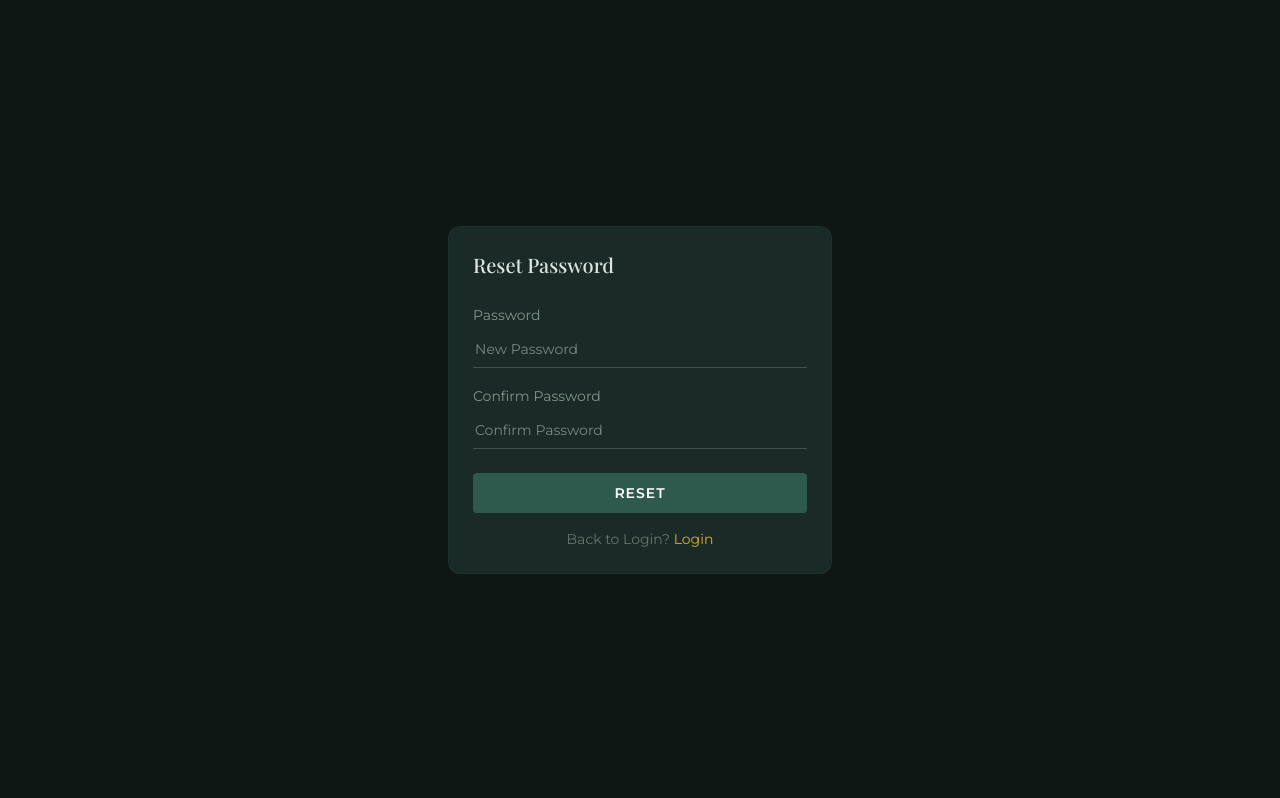
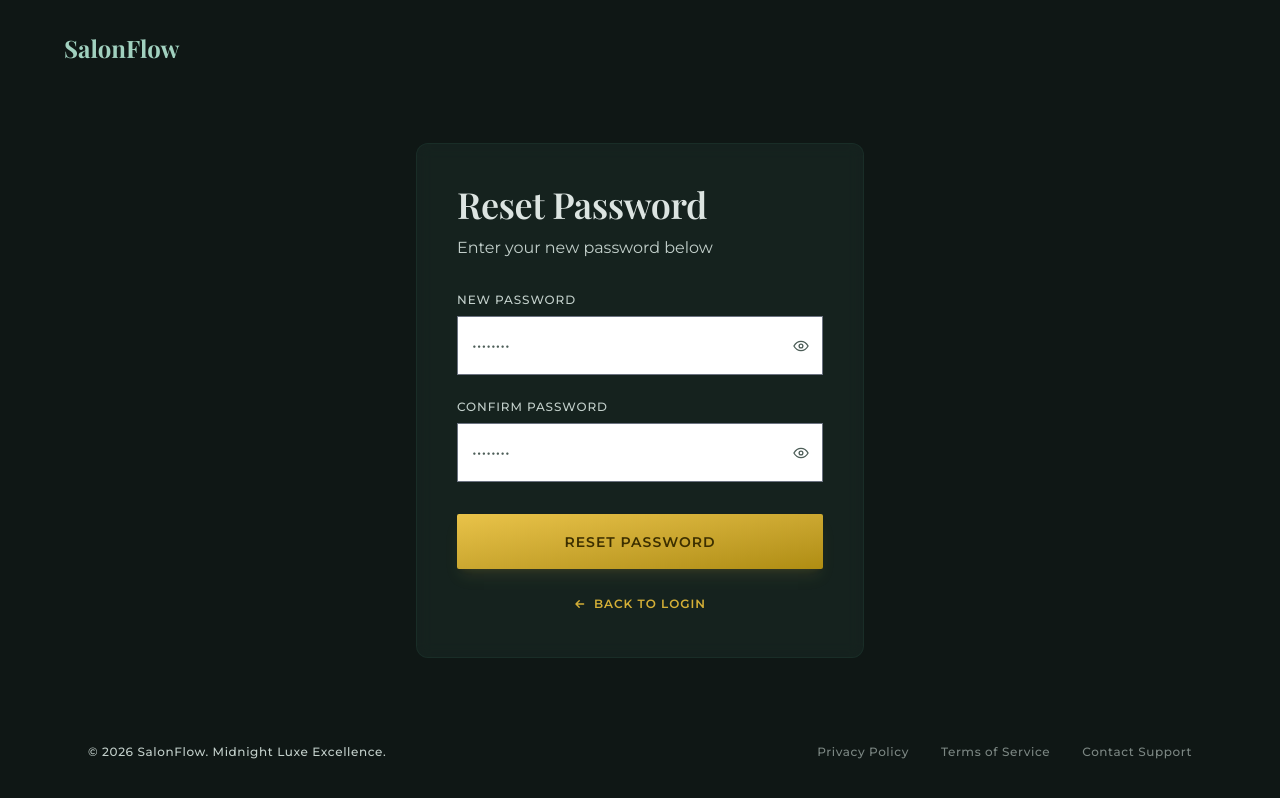
Before and after one commit to gokul-ravikumar/SALON, a React (Vite) app in the folder frontend/: page /reset-password in a window 1280 px wide. Built offline with nearby package versions, Linux system fonts and the light colour scheme.

Commit message:
feat: update ForgotPasswordPage and ResetPasswordPage to use LoginField component and enhance UI with icons

```diff
--- a/frontend/src/components/auth/LoginField.tsx
+++ b/frontend/src/components/auth/LoginField.tsx
@@ -10,9 +10,7 @@ export interface LoginFieldProps extends InputHTMLAttributes<HTMLInputElement> {
 
 /**
  * White-background input for the "Midnight Luxe" light-input redesign.
- * Shared by LoginPage and RegisterPage. AuthField's dark bottom-border
- * style still governs ForgotPasswordPage/ResetPasswordPage, which haven't
- * been migrated yet.
+ * Shared by LoginPage, RegisterPage, ForgotPasswordPage, and ResetPasswordPage.
  */
 export const LoginField = forwardRef<HTMLInputElement, LoginFieldProps>(
   ({ label, error, labelRight, rightElement, className, ...props }, ref) => {
--- a/frontend/src/components/auth/icons.tsx
+++ b/frontend/src/components/auth/icons.tsx
@@ -5,6 +5,14 @@ export function ArrowRightIcon(props: SVGProps<SVGSVGElement>) {
   return (
     <svg viewBox="0 0 15 15" fill="none" stroke="currentColor" strokeWidth={1.8} strokeLinecap="round" strokeLinejoin="round" {...props}>
       <path d="M3 7.5h9M8.5 3.5 12.5 7.5 8.5 11.5" />
+    </svg>
+  );
+}
+
+export function ArrowLeftIcon(props: SVGProps<SVGSVGElement>) {
+  return (
+    <svg viewBox="0 0 15 15" fill="none" stroke="currentColor" strokeWidth={1.8} strokeLinecap="round" strokeLinejoin="round" {...props}>
+      <path d="M12 7.5H3M6.5 3.5 2.5 7.5 6.5 11.5" />
     </svg>
   );
 }
--- a/frontend/src/pages/ForgotPasswordPage.tsx
+++ b/frontend/src/pages/ForgotPasswordPage.tsx
@@ -3,8 +3,9 @@ import { Link } from "react-router-dom";
 import { useForm } from "react-hook-form";
 import { zodResolver } from "@hookform/resolvers/zod";
 import { Button } from "@/components/ui/Button";
-import { AuthCard, AuthForm } from "@/components/auth/AuthCard";
-import { AuthField } from "@/components/auth/AuthField";
+import { AuthFooter } from "@/components/auth/AuthFooter";
+import { LoginField } from "@/components/auth/LoginField";
+import { ArrowLeftIcon, ArrowRightIcon } from "@/components/auth/icons";
 import { ApiError } from "@/lib/api";
 import { forgotPassword } from "@/services/auth.service";
 import { forgotPasswordSchema, type ForgotPasswordInput } from "@/schemas/auth.validator";
@@ -31,26 +32,53 @@ export function ForgotPasswordPage() {
     }
   };
 
-  if (sentEmail) {
   return (
-      <AuthCard title="Check your email" className="text-center">
-        <p className="mt-3 text-sm text-charcoal-400">
-          Your account has been created. Please check your email to verify
-          your account.
+    <div className="relative flex min-h-screen flex-col bg-charcoal-950">
+      <header className="px-6 py-8 sm:px-16">
+        <Link to="/" className="font-display text-2xl font-bold text-mint-glow">
+          SalonFlow
+        </Link>
+      </header>
+
+      <main className="flex flex-1 items-center justify-center px-6 py-10">
+        <div className="w-full max-w-md rounded-xl border border-primary-500/20 bg-charcoal-900/60 p-10 backdrop-blur-sm">
+          {sentEmail ? (
+            <div className="text-center">
+              <h1 className="font-display text-4xl font-semibold tracking-[-0.48px] text-charcoal-50">
+                Check your email
+              </h1>
+              <p className="mt-3 text-base text-charcoal-100">
+                We've sent a recovery link to your email address.
               </p>
-        <Button variant="secondary" className="mt-3" onClick={() => setSentEmail(false)}>
+              <Button
+                variant="secondary"
+                className="mt-6 w-full"
+                onClick={() => setSentEmail(false)}
+              >
                 Change Email
               </Button>
-      </AuthCard>
-    );
-  }
-  return (
-    <AuthForm title="Forgot Password" onSubmit={handleSubmit(onSubmit)}>
-      <div className="mt-6 space-y-4">
-        <AuthField
-          label="Email"
+              <Link
+                to="/login"
+                className="mt-6 inline-flex items-center gap-2 text-xs font-semibold tracking-[1px] text-gold-400 uppercase hover:text-gold-300"
+              >
+                <ArrowLeftIcon className="h-3 w-3" />
+                Back to Login
+              </Link>
+            </div>
+          ) : (
+            <form onSubmit={handleSubmit(onSubmit)}>
+              <h1 className="font-display text-4xl font-semibold tracking-[-0.48px] text-charcoal-50">
+                Reset Password
+              </h1>
+              <p className="mt-3 text-base text-charcoal-100">
+                Enter your email to receive a recovery link
+              </p>
+
+              <div className="mt-8">
+                <LoginField
+                  label="Email Address"
                   type="email"
-          placeholder="Enter a Email"
+                  placeholder="yourname@luxe.com"
                   {...register("email")}
                   error={errors.email?.message}
                 />
@@ -58,16 +86,33 @@ export function ForgotPasswordPage() {
 
               {error && <p className="mt-4 text-sm text-error">{error}</p>}
 
-      <Button type="submit" className="mt-6 w-full" disabled={isSubmitting}>
-        {isSubmitting ? "Sending..." : "Send Email"}
+              <Button
+                type="submit"
+                variant="gold"
+                className="mt-8 h-13.75 w-full"
+                disabled={isSubmitting}
+              >
+                {isSubmitting ? "Sending…" : "Send Reset Link"}
+                {!isSubmitting && <ArrowRightIcon className="h-3.5 w-3.5" />}
               </Button>
 
-      <p className="mt-4 text-center text-sm text-charcoal-400">
-        Back to Login?{" "}
-        <Link to="/login" className="text-gold-400 hover:text-gold-300">
-          Login
+              <div className="mt-6 text-center">
+                <Link
+                  to="/login"
+                  className="inline-flex items-center gap-2 text-xs font-semibold tracking-[1px] text-gold-400 uppercase hover:text-gold-300"
+                >
+                  <ArrowLeftIcon className="h-3 w-3" />
+                  Back to Login
                 </Link>
-      </p>
-    </AuthForm>
+              </div>
+            </form>
+          )}
+        </div>
+      </main>
+
+      <div className="px-6 py-10">
+        <AuthFooter />
+      </div>
+    </div>
   );
 }
--- a/frontend/src/pages/ResetPasswordPage.tsx
+++ b/frontend/src/pages/ResetPasswordPage.tsx
@@ -3,8 +3,9 @@ import { Link, useNavigate, useSearchParams } from "react-router-dom";
 import { useForm } from "react-hook-form";
 import { zodResolver } from "@hookform/resolvers/zod";
 import { Button } from "@/components/ui/Button";
-import { AuthForm } from "@/components/auth/AuthCard";
-import { AuthField } from "@/components/auth/AuthField";
+import { AuthFooter } from "@/components/auth/AuthFooter";
+import { LoginField } from "@/components/auth/LoginField";
+import { ArrowLeftIcon, EyeIcon, EyeOffIcon } from "@/components/auth/icons";
 import { ApiError } from "@/lib/api";
 import { resetPassword } from "@/services/auth.service";
 import { resetPasswordSchema, type ResetPasswordInput } from "@/schemas/auth.validator";
@@ -18,6 +19,8 @@ export function ResetPasswordPage() {
     const navigate = useNavigate();
 
     const [error, setError] = useState<string | null>(null);
+    const [showPassword, setShowPassword] = useState(false);
+    const [showConfirmPassword, setShowConfirmPassword] = useState(false);
 
     const {
         register,
@@ -47,19 +50,63 @@ export function ResetPasswordPage() {
 
 
     return (
-        <AuthForm title="Reset Password" onSubmit={handleSubmit(onSubmit)}>
-            <div className="mt-6 space-y-4">
-                <AuthField
-                    label="Password"
-                    type="password"
-                    placeholder="New Password"
+        <div className="relative flex min-h-screen flex-col bg-charcoal-950">
+            <header className="px-6 py-8 sm:px-16">
+                <Link to="/" className="font-display text-2xl font-bold text-mint-glow">
+                    SalonFlow
+                </Link>
+            </header>
+
+            <main className="flex flex-1 items-center justify-center px-6 py-10">
+                <div className="w-full max-w-md rounded-xl border border-primary-500/20 bg-charcoal-900/60 p-10 backdrop-blur-sm">
+                    <form onSubmit={handleSubmit(onSubmit)}>
+                        <h1 className="font-display text-4xl font-semibold tracking-[-0.48px] text-charcoal-50">
+                            Reset Password
+                        </h1>
+                        <p className="mt-3 text-base text-charcoal-100">
+                            Enter your new password below
+                        </p>
+
+                        <div className="mt-8 space-y-6">
+                            <LoginField
+                                label="New Password"
+                                type={showPassword ? "text" : "password"}
+                                placeholder="••••••••"
+                                rightElement={
+                                    <button
+                                        type="button"
+                                        onClick={() => setShowPassword((v) => !v)}
+                                        className="text-charcoal-500 hover:text-charcoal-700"
+                                        aria-label={showPassword ? "Hide password" : "Show password"}
+                                    >
+                                        {showPassword ? (
+                                            <EyeOffIcon className="h-4 w-4" />
+                                        ) : (
+                                            <EyeIcon className="h-4 w-4" />
+                                        )}
+                                    </button>
+                                }
                                 {...register("password")}
                                 error={errors.password?.message}
                             />
-                <AuthField
+                            <LoginField
                                 label="Confirm Password"
-                    type="password"
-                    placeholder="Confirm Password"
+                                type={showConfirmPassword ? "text" : "password"}
+                                placeholder="••••••••"
+                                rightElement={
+                                    <button
+                                        type="button"
+                                        onClick={() => setShowConfirmPassword((v) => !v)}
+                                        className="text-charcoal-500 hover:text-charcoal-700"
+                                        aria-label={showConfirmPassword ? "Hide password" : "Show password"}
+                                    >
+                                        {showConfirmPassword ? (
+                                            <EyeOffIcon className="h-4 w-4" />
+                                        ) : (
+                                            <EyeIcon className="h-4 w-4" />
+                                        )}
+                                    </button>
+                                }
                                 {...register("confirmPassword")}
                                 error={errors.confirmPassword?.message}
                             />
@@ -67,16 +114,31 @@ export function ResetPasswordPage() {
 
                         {error && <p className="mt-4 text-sm text-error">{error}</p>}
 
-            <Button type="submit" className="mt-6 w-full" disabled={isSubmitting}>
-                {isSubmitting ? "Resetting..." : "Reset"}
+                        <Button
+                            type="submit"
+                            variant="gold"
+                            className="mt-8 h-13.75 w-full"
+                            disabled={isSubmitting}
+                        >
+                            {isSubmitting ? "Resetting…" : "Reset Password"}
                         </Button>
 
-            <p className="mt-4 text-center text-sm text-charcoal-400">
-                Back to Login?{" "}
-                <Link to="/login" className="text-gold-400 hover:text-gold-300">
-                    Login
+                        <div className="mt-6 text-center">
+                            <Link
+                                to="/login"
+                                className="inline-flex items-center gap-2 text-xs font-semibold tracking-[1px] text-gold-400 uppercase hover:text-gold-300"
+                            >
+                                <ArrowLeftIcon className="h-3 w-3" />
+                                Back to Login
                             </Link>
-            </p>
-        </AuthForm>
+                        </div>
+                    </form>
+                </div>
+            </main>
+
+            <div className="px-6 py-10">
+                <AuthFooter />
+            </div>
+        </div>
     );
 }
```
Lines whose indentation alone changed are shown as unchanged.
